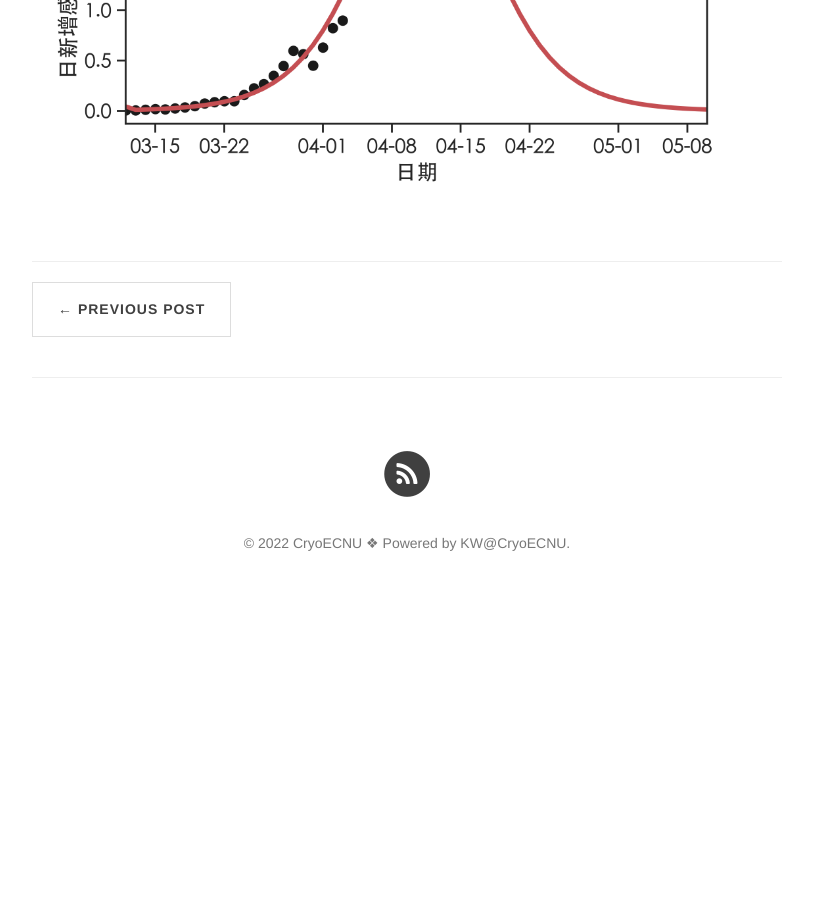
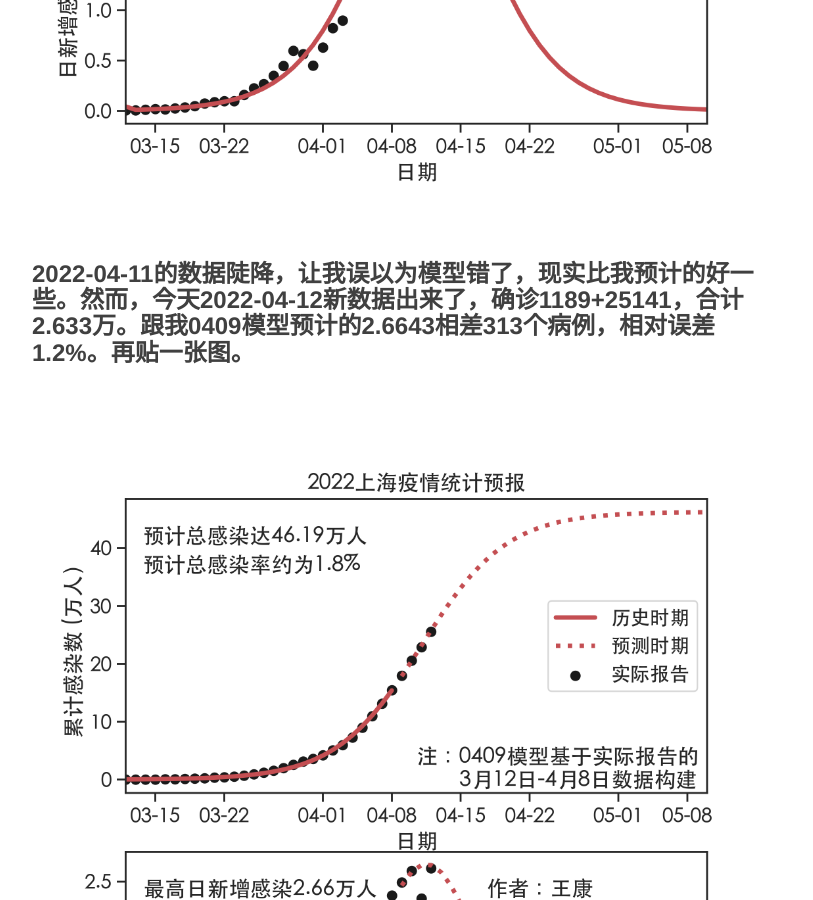
Before and after one commit to CryoECNU/cryoecnu.github.io, a Jekyll site: the page built from _posts/2022-04-10-上海新馆疫情预测.md, in a window 1280 px wide and 900 px high, scrolled down 3363 px. Shown: the whole window, without its empty margins (233-1046 px from the left). Built offline with Jekyll 4.4.1, drawn with Linux system fonts in a browser that asks for light colours; nearby versions of some CDN libraries; comment, search, counter and statistics services are not loaded; before the commit the page ends 3983 px from its top, so only the background shows below that.

Commit message:
Update 2022-04-10-上海新馆疫情预测.md

```diff
--- a/_posts/2022-04-10-上海新馆疫情预测.md
+++ b/_posts/2022-04-10-上海新馆疫情预测.md
@@ -33,3 +33,9 @@ header-img: img/top.png    #这篇文章标题背景图片
 <center>
 <p><img src="/img/SH2022_2022-04-11.png" align="center"></p>
 </center>
+
+### 2022-04-11的数据陡降，让我误以为模型错了，现实比我预计的好一些。然而，今天2022-04-12新数据出来了，确诊1189+25141，合计2.633万。跟我0409模型预计的2.6643相差313个病例，相对误差1.2%。再贴一张图。
+
+<center>
+<p><img src="/img/SH2022_2022-04-13.png" align="center"></p>
+</center>
```
